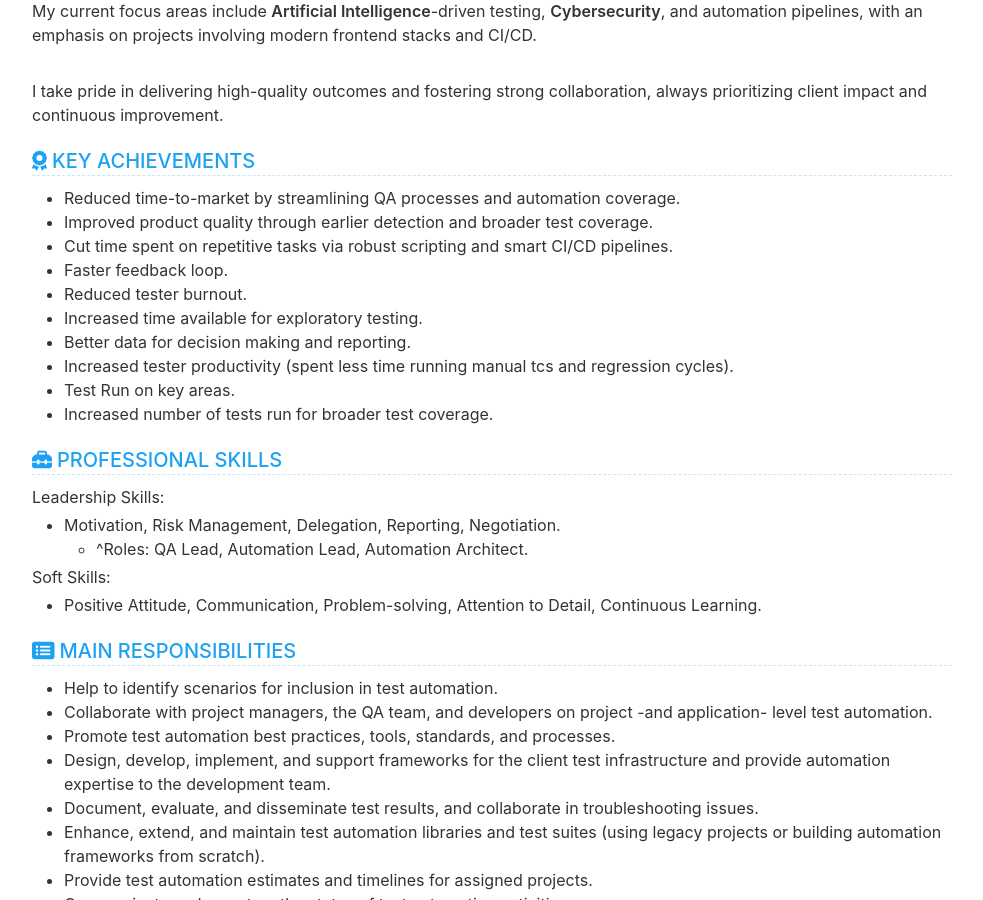
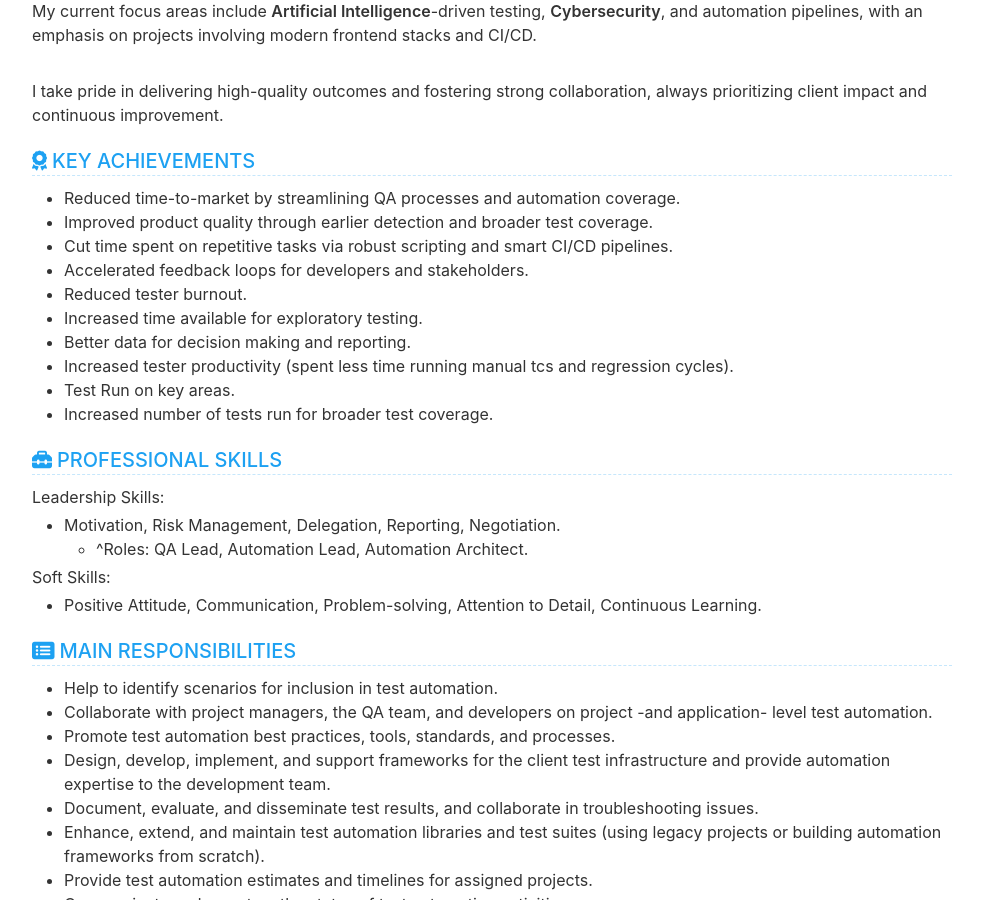
Before and after one commit to cvera08/full-resume, a Jekyll site: the page built from index.html, in a window 1280 px wide and 900 px high, scrolled down 910 px. Shown: the whole window, without its empty margins (148-1131 px from the left). Built offline with Jekyll 4.4.1, drawn with Linux system fonts in a browser that asks for light colours.

Commit message:
feat: key achievements change - fourth paragraph

```diff
--- a/_data/data.yml
+++ b/_data/data.yml
@@ -70,7 +70,7 @@ award:
     - Reduced time-to-market by streamlining QA processes and automation coverage.
     - Improved product quality through earlier detection and broader test coverage.
     - Cut time spent on repetitive tasks via robust scripting and smart CI/CD pipelines.
-    - Faster feedback loop.
+    - Accelerated feedback loops for developers and stakeholders.
     - Reduced tester burnout.
     - Increased time available for exploratory testing.
     - Better data for decision making and reporting.
```
